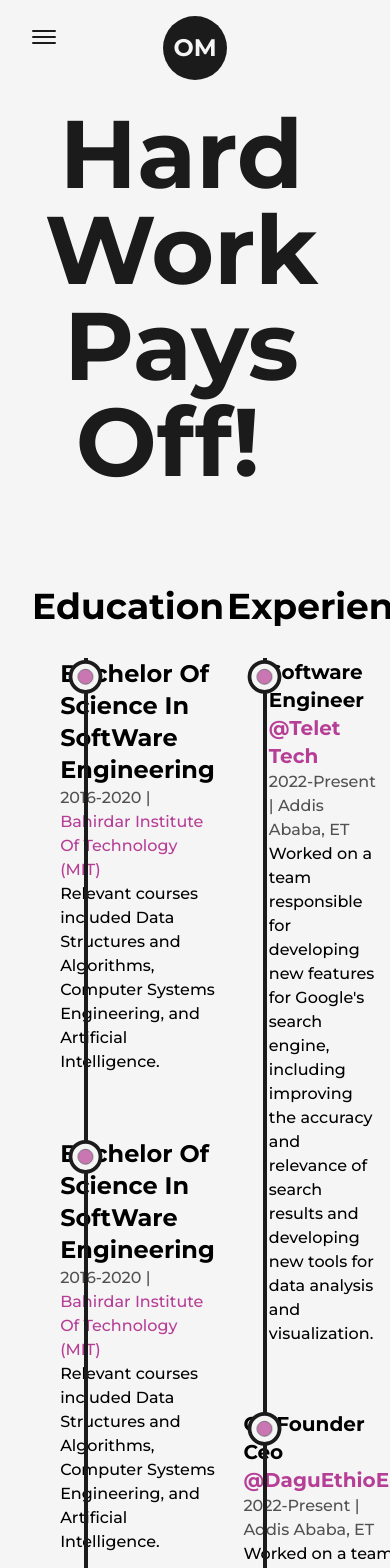
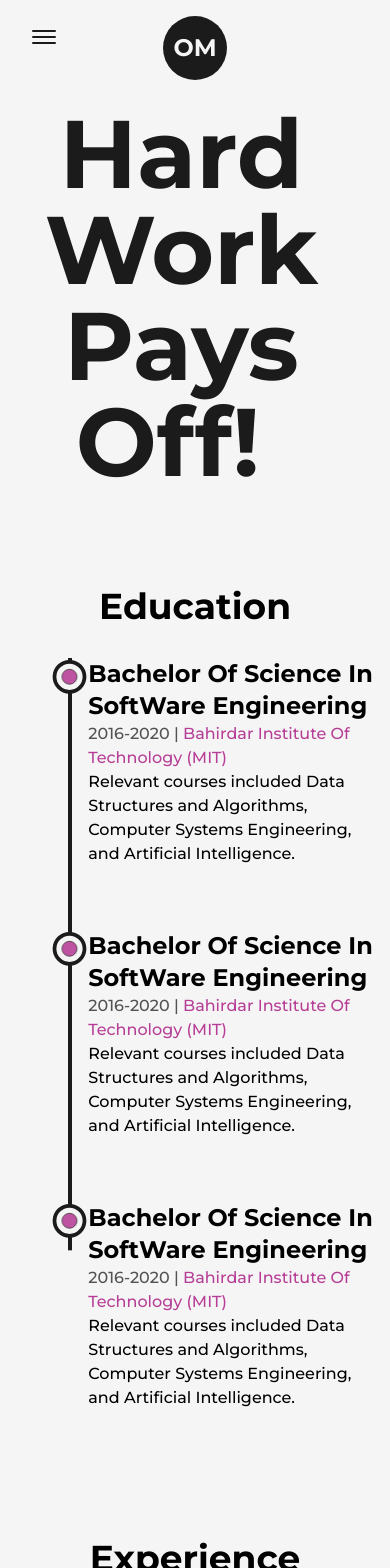
Before and after one commit to oli-mac/3D_portfolio, a Next.js app: page /articles in a window 390 px wide. Shown: the top 1568 px of the page. Built offline with nearby package versions, Linux system fonts and the light colour scheme.

Commit message:
responsiveness

```diff
--- a/src/components/Education.js
+++ b/src/components/Education.js
@@ -35,7 +35,7 @@ const Education = () => {
     <div className='my-8'>
         <h2 className='font-bold text-4xl mb-8 w-full text-center dark:text-light'>Education</h2>
 
-        <div ref={ref} className='w-[75%] mx-auto relative'>
+        <div ref={ref} className='w-[100%] mx-auto relative'>
             <motion.div style={{scaleY: scrollYProgress}} className='absolute left-9 top-0 w-[4px] h-full bg-dark origin-top dark:bg-light'/>
 
             <ul className='w-full flex flex-col items-start justify-between ml-10'>
--- a/src/pages/articles.js
+++ b/src/pages/articles.js
@@ -150,7 +150,7 @@ const articles = () => {
         <main className='w-full mb-16 flex flex-col items-center justify-center overflow-hidden dark:text-light'>
             <Layout className='pt-16 px-0'>
                 <AnimatedText text="Hard Work Pays Off! " className='mb-16'/>
-                <ul className='grid grid-cols-2 gap-16'>
+                <ul className='grid grid-cols-2 gap-16 lg:flex lg:flex-col'>
                     <Education />
 
 
```
